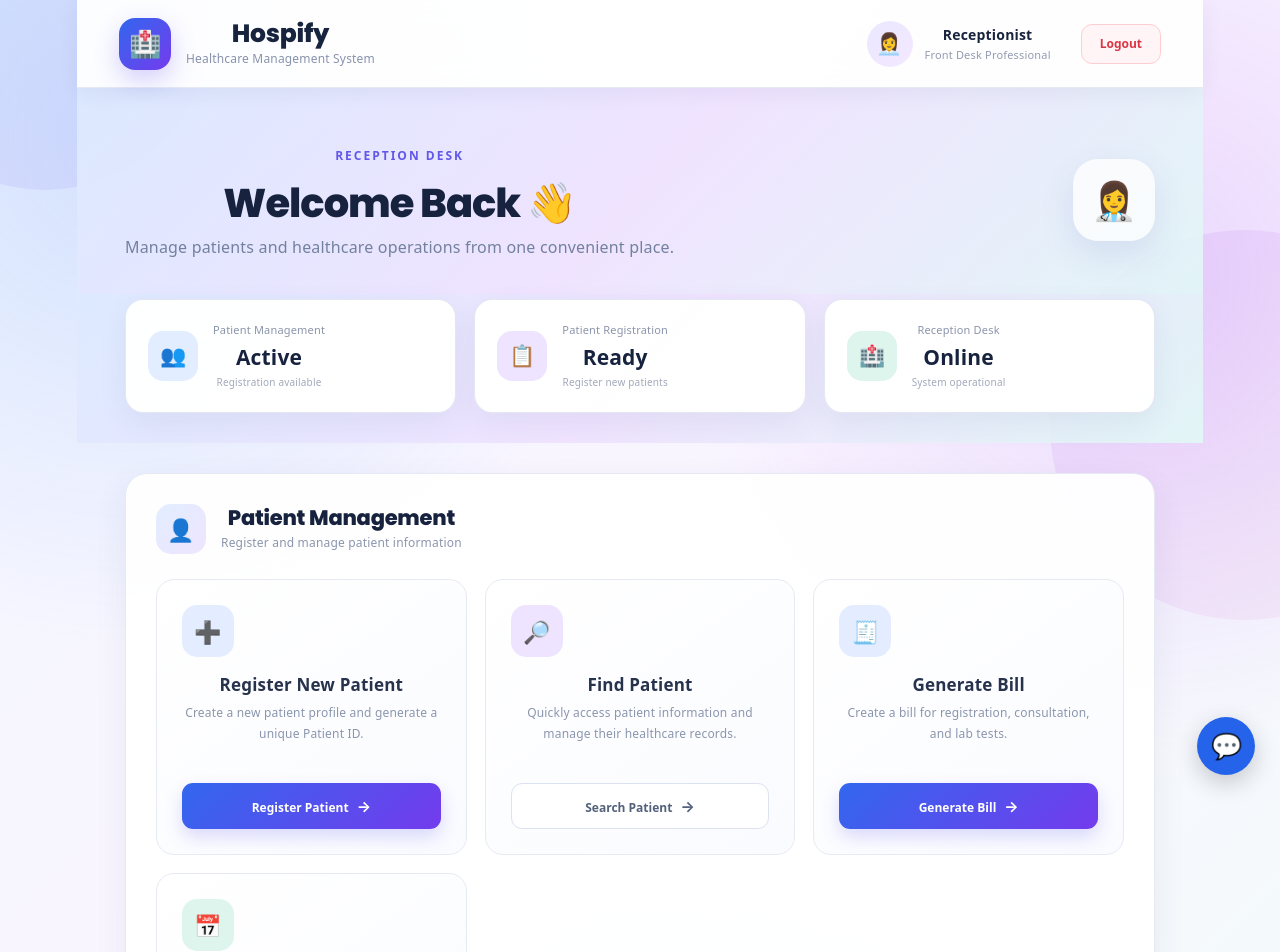
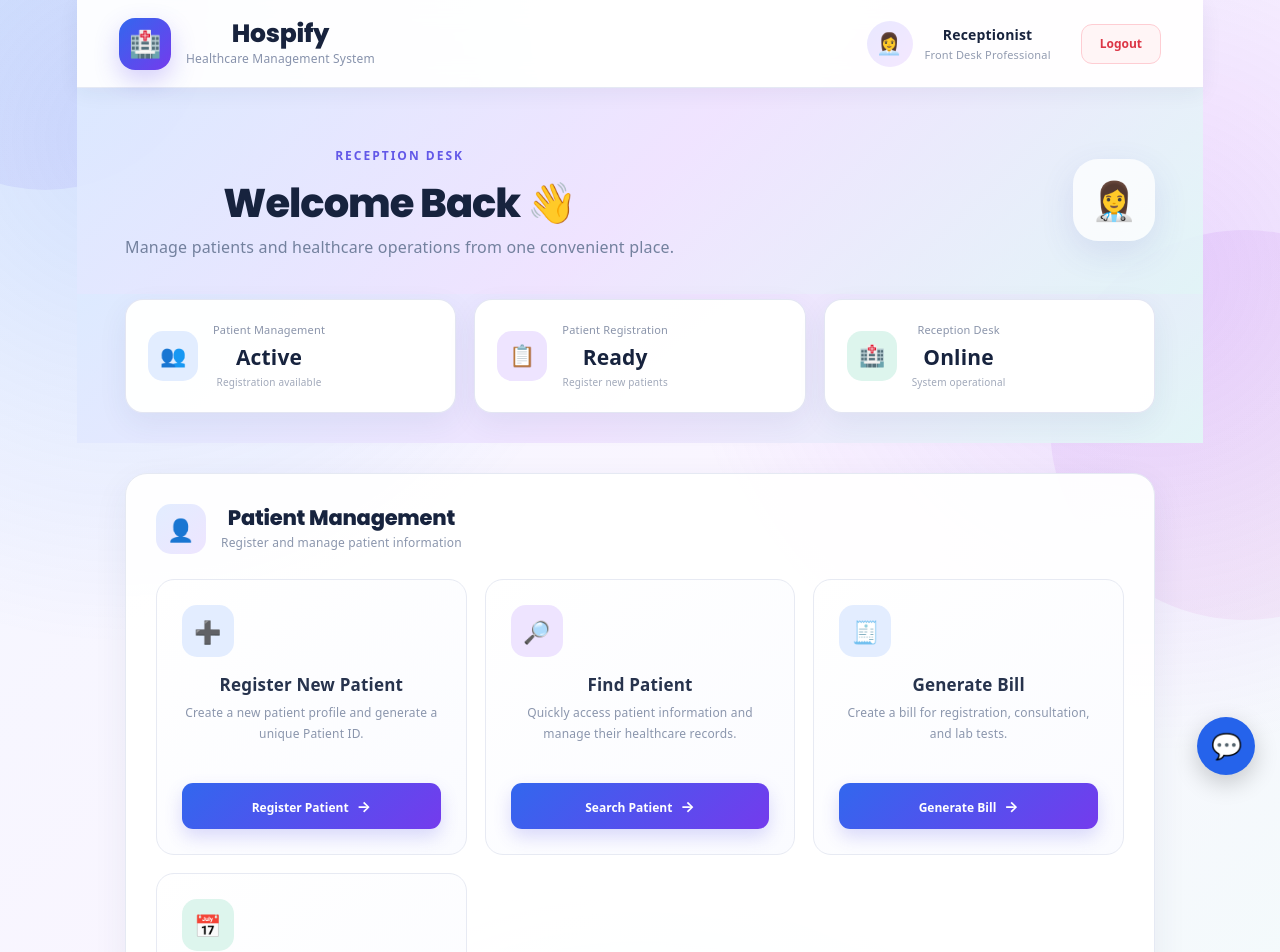
Before and after one commit to AmitWarbhe1234/Hospify, a React (Vite) app in the folder frontend/: page /receptionist-dashboard in a window 1280 px wide. Shown: the top 952 px of the page. Built offline with nearby package versions, Linux system fonts and the light colour scheme.

Commit message:
updated patient dashboard

```diff
--- a/frontend/src/pages/ReceptionistDashboard.jsx
+++ b/frontend/src/pages/ReceptionistDashboard.jsx
@@ -247,7 +247,7 @@ function ReceptionistDashboard() {
               </div>
 
 
-              {/* Patient Search - UI only for now */}
+              {/* Patient Search */}
 
               <div className="receptionist-action-card">
 
@@ -265,7 +265,7 @@ function ReceptionistDashboard() {
                 </p>
 
                 <button
-                  className="receptionist-secondary-button"
+                  className="receptionist-primary-button"
                   onClick={() => navigate("/find-patient")}
                 >
                   Search Patient
```
